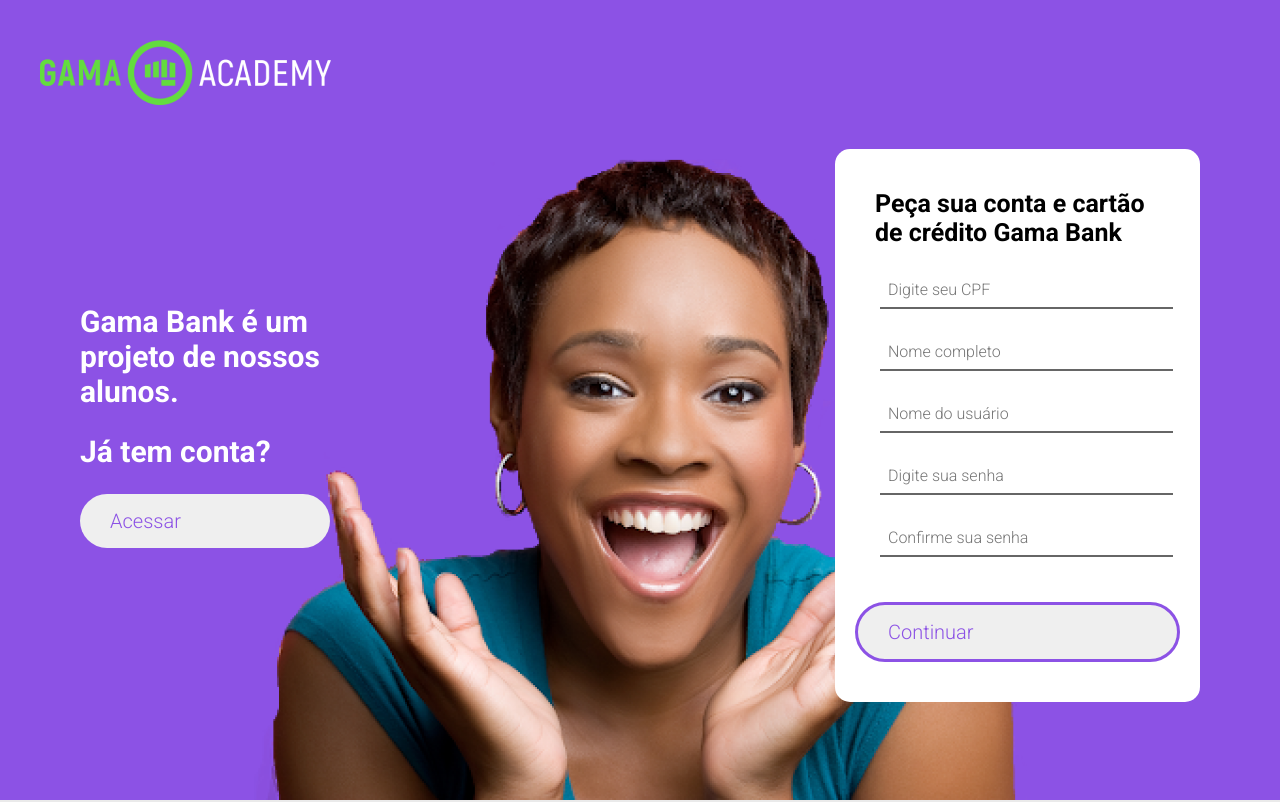
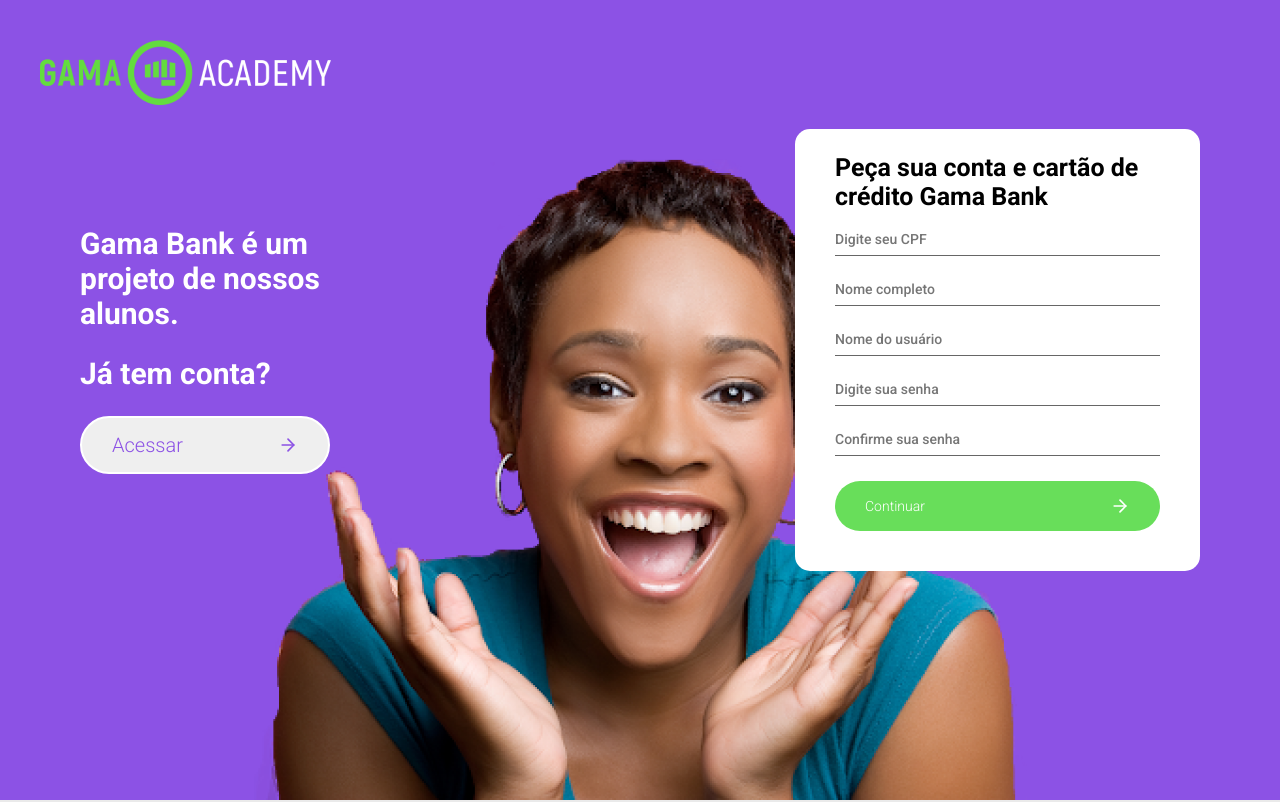
Before and after one commit to CodeForChange-Accenture/accenture-final-project, a React (Create React App) app: page / in a window 1280 px wide. Shown: the top 802 px of the page. Built offline with nearby package versions, Linux system fonts and the light colour scheme; the HTML template or start-up script is replaced by a standard one.

Commit message:
Add home improvements

```diff
--- a/src/pages/home/index.tsx
+++ b/src/pages/home/index.tsx
@@ -2,6 +2,8 @@
 import { Link, useHistory } from "react-router-dom";
 import { HomePage } from "./style";
 import Logo from "../../img/logo.png";
+
+import { FiArrowRight } from 'react-icons/fi';
 
 import api from "../../services/api";
 import SectionB from './sectionB';
@@ -59,7 +61,9 @@
             <h2>Gama Bank é um projeto de nossos alunos.</h2>
             <h2>Já tem conta?</h2>
             <Link to="/login">
-              <button>Acessar</button>
+              <button>
+                Acessar <FiArrowRight size={20} />
+              </button>
             </Link>
           </div>
           <div className="signup-div">
@@ -74,7 +78,9 @@
               <input type="text" value={userName} onChange={e => setUserName(e.target.value)} placeholder="Nome do usuário"/>
               <input type="password" value={password} onChange={e => setPassword(e.target.value)} placeholder="Digite sua senha"/>
               <input type="password" value={confirmPass} onChange={e => setConfirmPass(e.target.value)} placeholder="Confirme sua senha"/>
-              <button type="submit">Continuar</button>
+              <button type="submit">
+                Continuar <FiArrowRight size={20}/>
+              </button>
             </form>
           </div>
         </div>
--- a/src/pages/home/sectionB/style.ts
+++ b/src/pages/home/sectionB/style.ts
@@ -10,6 +10,7 @@
   section {
     display: flex;
     flex-direction: column;
+    flex-basis: 50%;
     width: 100%;
     padding-top: 80px;
     padding-bottom: 70px;
@@ -44,7 +45,7 @@
 
   .sectionRight{
     background: #F8F8F8;
-    padding-left: 100px;
+    padding-left: 7%;
     display: flex;
 
     h2{
--- a/src/pages/home/style.ts
+++ b/src/pages/home/style.ts
@@ -11,7 +11,9 @@
     }
 
     .logo-gama{
-        margin: 40px;
+        padding-top: 40px;
+        padding-left: 40px;
+        margin-bottom: 20px;
     }
     .middle-div{
         display: flex;
@@ -35,10 +37,20 @@
                 text-align: left;
                 transition: 0.5s;
                 color: #8C52E5;
+                border: 2px solid #fff;
                 font-size: 20px;
                 font-weight: 300;
+                display:flex;
+                justify-content: space-between;
+                align-items:center;
+
+                transition: .4 ease-in;
+                transition-property: background-color, color, border-color;
+
                 &:hover{
-                    background: #68DE5A;
+                    background-color: transparent;
+                    color: #fff;
+                    border-color: #fff;
                 }
             }
         }
@@ -46,28 +58,31 @@
             background: white;
             border-radius: 15px;
             padding: 20px;
+            padding-top: 24px;
             flex: 0;
 
             div{
-                margin: 20px;
+                padding: 0 20px;
             }
             form{
+                padding: 20px;
+
                 input{
                     display:block;
                     border: none;
-                    font-size: 16px;
-                    padding: 8px;
-                    font-weight: 300;
+                    font-size: 14px;
+                    line-height: 14px;
+                    padding-bottom: 8px;
+                    font-weight: 500;
                     text-align:left;
-                    width: 90%;
-                    margin: 25px;
-                    border-bottom: 2px solid #666;
+                    width: 100%;
+                    margin-bottom: 25px;
+                    border-bottom: 1px solid #666;
                 }
             }
 
             h4{
                 font-size: 25px;
-                margin-bottom:20px;
             }
 
             button{
@@ -78,15 +93,21 @@
                 width: 325px;
                 text-align: left;
                 transition: 0.5s;
-                color: #8C52E5;
-                font-size: 20px;
+                color: #fff;
+                font-size: 14px;
                 font-weight: 300;
-                border: 3px solid #8C52E5;
-                margin: 20px 0;
-                &:hover{
-                    background: #68DE5A;
+                margin-top: 20px;
+                display:flex;
+                justify-content: space-between;
+                align-items:center;
+                background: #68DE5A;
+                outline: none;
+                transition: 0.5s;
+                :hover{
+                    transition: 0.5s;
+                    background: #4ea543;
                 }
-            }
+
         }
     }
 `
--- a/src/style/global.tsx
+++ b/src/style/global.tsx
@@ -15,4 +15,8 @@
 img{
     max-width: 100%;
 }
+
+a{
+    text-decoration: none;
+}
 `
```
